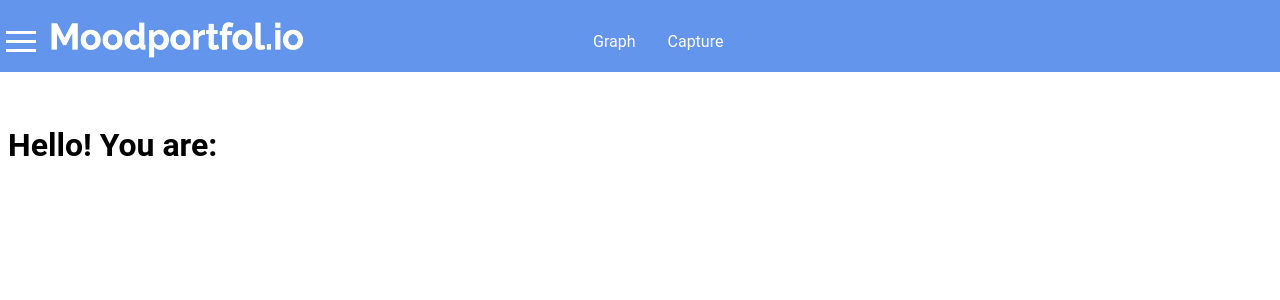
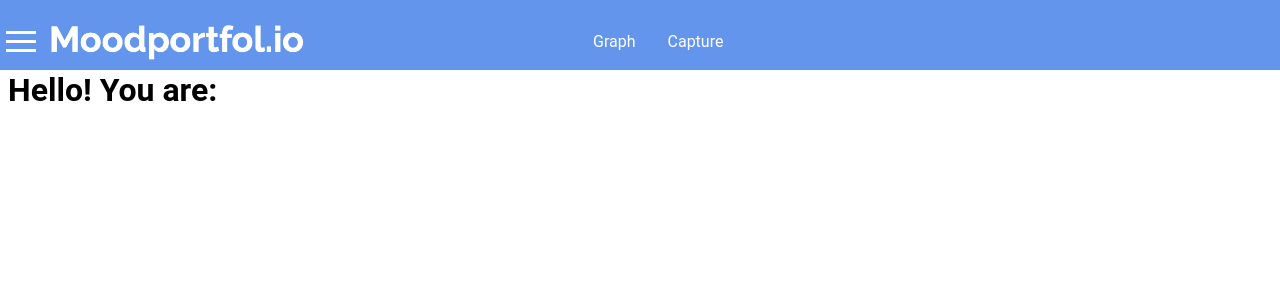
Before and after one commit to robertszafa/moodportfolio, a React (Create React App) app: page / in a window 1280 px wide. Shown: the top 300 px of the page. Built offline with nearby package versions, Linux system fonts and the light colour scheme; no server answers.

Commit message:
Add close feature to side menu

```diff
--- a/src/App.js
+++ b/src/App.js
@@ -19,13 +19,17 @@ export default class App extends Component {
     })
   };
 
+  backDropClickHandler = () => {
+    this.setState({sideMenuOpen: false});
+  };
+
   render (){
     let sideMenu;
     let backDrop;
 
     if (this.state.sideMenuOpen) {
       sideMenu = <SideMenu />;
-      backDrop = <BackDrop />;
+      backDrop = <BackDrop click={this.backDropClickHandler}/>;
     }
 
     return(
@@ -34,7 +38,7 @@ export default class App extends Component {
         <Header sideMenuClickHandler={this.sideMenuClickHandler}/>
         {sideMenu}
         {backDrop}
-        <main style={{marginTop: '10%'}}>
+        <main style={{marginTop: '71px'}}>
           <Home />
         </main>
 
--- a/src/components/menu/BackDrop.js
+++ b/src/components/menu/BackDrop.js
@@ -2,7 +2,7 @@ import React from 'react'
 import '../../stylesheet/backDrop.css'
 
 const backDrop = props => (
-    <div className="backDrop"></div>
+    <div className="backDrop" onClick={props.click}></div>
 );
 
 export default backDrop;
--- a/src/stylesheet/header.css
+++ b/src/stylesheet/header.css
@@ -1,6 +1,6 @@
 .menuBar {
     width: 100%;
-    height: 9%;
+    height: 70px;
     top: 0;
     left: 0;
     position: fixed;
@@ -16,6 +16,7 @@
 img {
     height: 50%;
     width: 50%;
+    padding-top: 5px;
     margin-left: 20px;
 }
 
--- a/src/stylesheet/toggleMenu.css
+++ b/src/stylesheet/toggleMenu.css
@@ -2,6 +2,7 @@
     display: flex;
     flex-direction: column;
     justify-content: space-around;
+    /* padding-bottom: 5px; */
     height: 30px;
     width: 30px;
     background: transparent;
```
